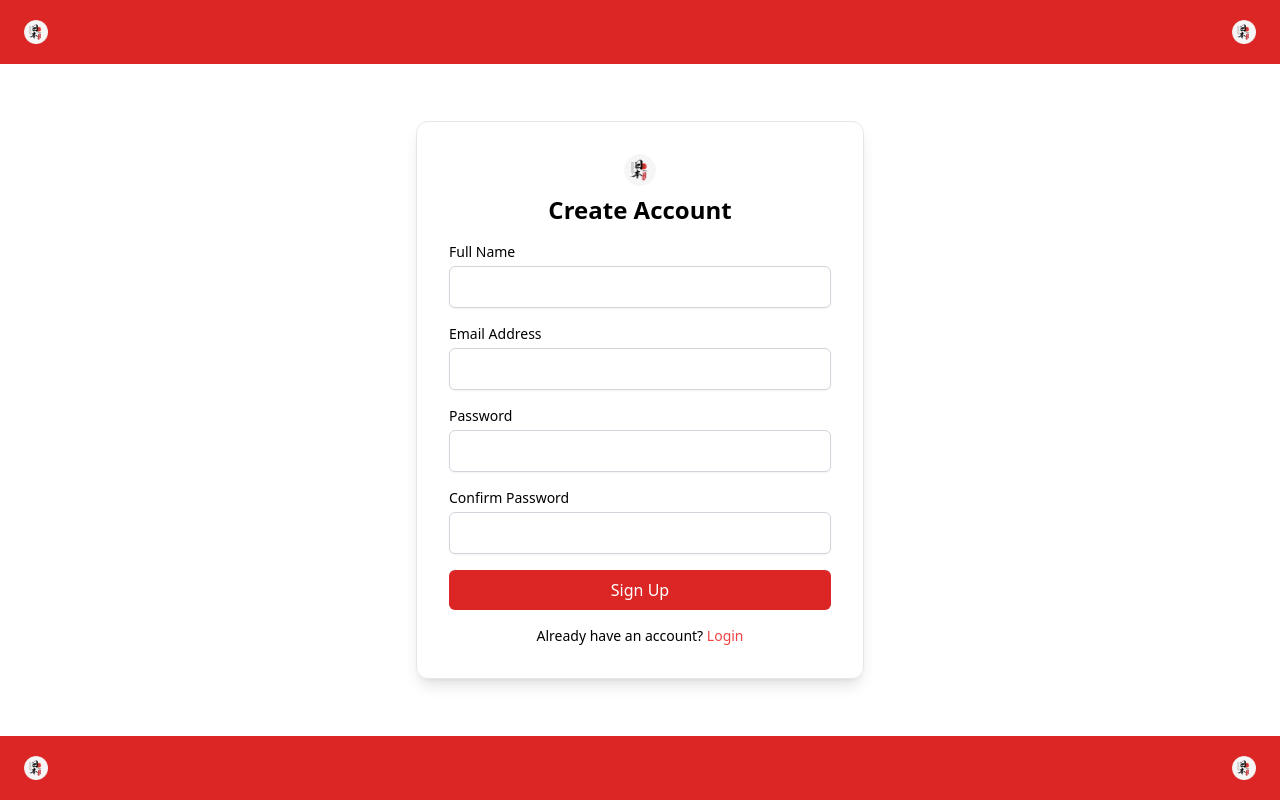
After one commit to Khantzinhrin/phpProject, a PHP site: page /UserLogIn/register.php in a window 1280 px wide. The commit adds this page. Run offline with PHP 8.4, Linux system fonts and the light colour scheme; some libraries are stand-ins or nearby versions.

Commit message:
New Updates

```diff
--- a/Universal/nav.php
+++ b/Universal/nav.php
@@ -8,5 +8,7 @@
         <li><a href="travel.php">Travel</a></li>
         <li><a href="#about">About Us</a></li>
         <li><a href="#contact">Contact</a></li>
+        <li><a href="Userlogin/login.php" class="text-red-600 hover:underline">Login</a></li>
+        <li><a href="Userlogin/register.php" class="text-red-600 hover:underline">Sign Up</a></li>
     </ul>
 </nav>
--- /dev/null
+++ b/UserLogIn/register.php
@@ -0,0 +1,66 @@
+<!DOCTYPE html>
+<html lang="en">
+<head>
+  <meta charset="UTF-8">
+  <title>Sign Up</title>
+  <script src="https://cdn.tailwindcss.com"></script>
+  <link rel="icon" href="tinywow_png-transparent-japan-poster-travel-in-japan-text-logo-national-day-thumbnail_68285120.png">
+</head>
+<body class="bg-white min-h-screen flex flex-col">
+
+  <!-- Header -->
+  <header class="bg-red-600 h-16 w-full flex justify-between items-center px-6">
+    <img src="tinywow_png-transparent-japan-poster-travel-in-japan-text-logo-national-day-thumbnail_68285120.png" alt="Logo" class="w-6 h-6">
+    <img src="tinywow_png-transparent-japan-poster-travel-in-japan-text-logo-national-day-thumbnail_68285120.png" alt="Logo" class="w-6 h-6">
+  </header>
+
+  <!-- Registration Form -->
+  <main class="flex-grow flex justify-center items-center px-4">
+    <div class="shadow-lg rounded-xl p-8 w-full max-w-md border">
+      <div class="flex flex-col items-center mb-4">
+        <img src="tinywow_png-transparent-japan-poster-travel-in-japan-text-logo-national-day-thumbnail_68285120.png" alt="Logo" class="w-8 h-8 mb-2">
+        <h2 class="text-2xl font-bold">Create Account</h2>
+      </div>
+
+      <form action="register_process.php" method="POST" class="space-y-4">
+        <div>
+          <label for="name" class="block text-sm font-medium">Full Name</label>
+          <input type="text" id="name" name="name" required
+            class="mt-1 w-full px-3 py-2 border border-gray-300 rounded-md shadow-sm focus:ring-red-500 focus:border-red-500">
+        </div>
+
+        <div>
+          <label for="email" class="block text-sm font-medium">Email Address</label>
+          <input type="email" id="email" name="email" required
+            class="mt-1 w-full px-3 py-2 border border-gray-300 rounded-md shadow-sm focus:ring-red-500 focus:border-red-500">
+        </div>
+
+        <div>
+          <label for="password" class="block text-sm font-medium">Password</label>
+          <input type="password" id="password" name="password" required
+            class="mt-1 w-full px-3 py-2 border border-gray-300 rounded-md shadow-sm focus:ring-red-500 focus:border-red-500">
+        </div>
+
+        <div>
+          <label for="confirm_password" class="block text-sm font-medium">Confirm Password</label>
+          <input type="password" id="confirm_password" name="confirm_password" required
+            class="mt-1 w-full px-3 py-2 border border-gray-300 rounded-md shadow-sm focus:ring-red-500 focus:border-red-500">
+        </div>
+
+        <button type="submit" class="w-full bg-red-600 text-white py-2 rounded-md hover:bg-red-700">Sign Up</button>
+      </form>
+
+      <div class="mt-4 text-sm text-center">
+        Already have an account? <a href="login.php" class="text-red-500 hover:underline">Login</a>
+      </div>
+    </div>
+  </main>
+
+  <!-- Footer -->
+  <footer class="bg-red-600 h-16 w-full flex justify-between items-center px-6">
+    <img src="tinywow_png-transparent-japan-poster-travel-in-japan-text-logo-national-day-thumbnail_68285120.png" alt="Logo" class="w-6 h-6">
+    <img src="tinywow_png-transparent-japan-poster-travel-in-japan-text-logo-national-day-thumbnail_68285120.png" alt="Logo" class="w-6 h-6">
+  </footer>
+
+</body>
+</html>
--- /dev/null
+++ b/package.json
@@ -0,0 +1,5 @@
+{
+  "devDependencies": {
+    "tailwindcss": "^4.1.6"
+  }
+}
```
Also changed, not shown: UserLogIn/login.php (+69 -0 lines), style/culture.css (+0 -14 lines), style/travel.css (+0 -14 lines), tailwindtest.html (added, +33 -0 lines), UserLogIn/signUp.php (deleted), UserLogIn/tinywow_png-transparent-japan-poster-travel-in-japan-text-logo-national-day-thumbnail_68285120.png (added), package-lock.json (added).
